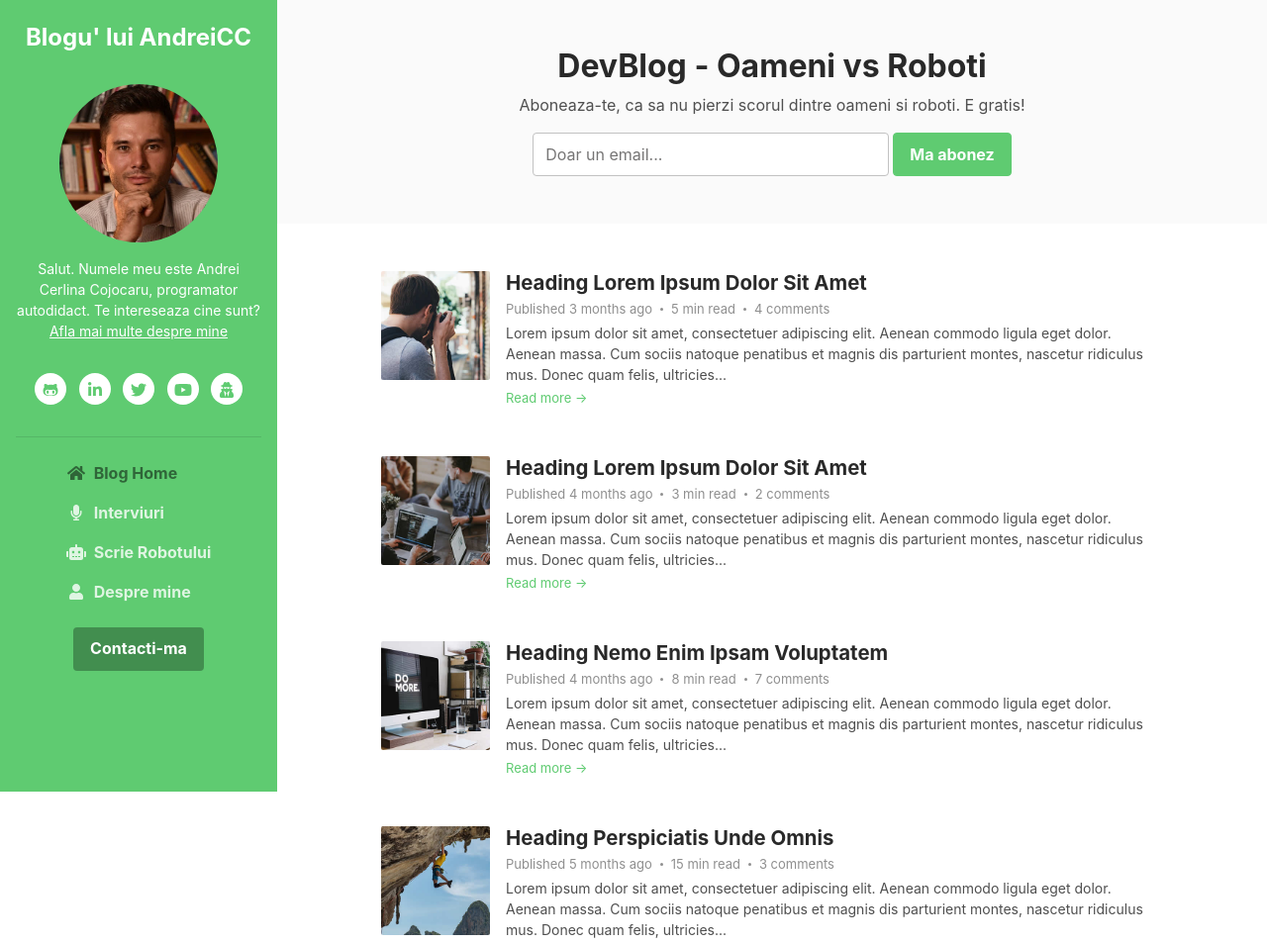
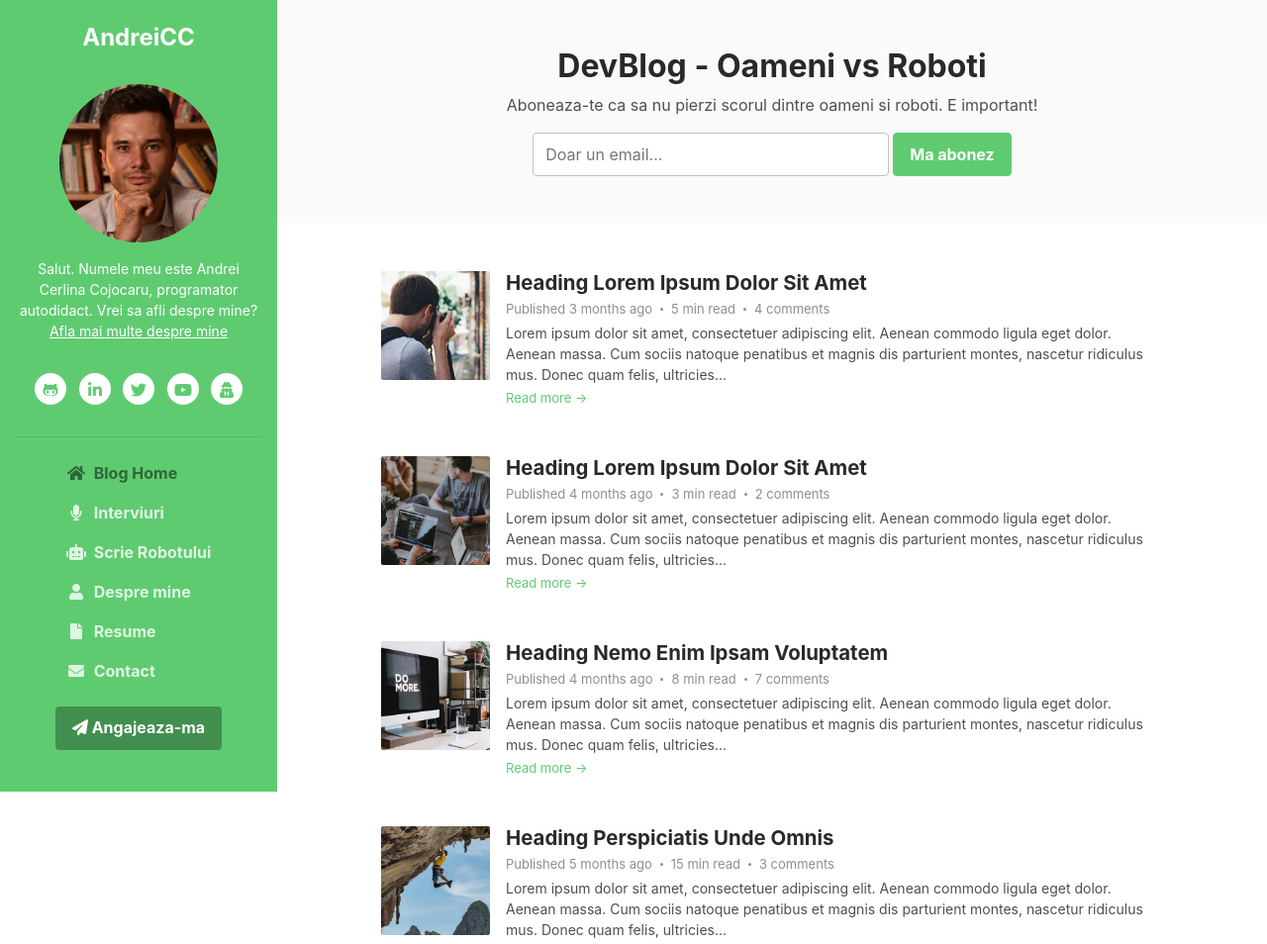
Before and after one commit to andreireporter13/Django-personal-blog, a Django app: page / in a window 1280 px wide. Shown: the top 954 px of the page at 99% size. Run offline with Django 4.2, Linux system fonts and the light colour scheme; some libraries are stand-ins or nearby versions.

Commit message:
added changes to frontend

```diff
--- a/app_personal_blog/human_blog/templates/human_blog/base.html
+++ b/app_personal_blog/human_blog/templates/human_blog/base.html
@@ -12,8 +12,8 @@
 <meta http-equiv="X-UA-Compatible" content="IE=edge">
 <meta name="viewport" content="width=device-width, initial-scale=1.0">
 <meta name="description" content="Blog Template">
-<meta name="author" content="Xiaoying Riley at 3rd Wave Media">
-<link rel="shortcut icon" href="favicon.ico">
+<meta name="author" content="Andrei Cerlina Cojocaru">
+<link rel="shortcut icon" href="{% static 'human_blog/assets/images/favicon.png' %}" type="image/x-icon">
 
 <!-- FontAwesome JS-->
 <script defer src="https://use.fontawesome.com/releases/v5.7.1/js/all.js" integrity="sha384-eVEQC9zshBn0rFj4+TU78eNA19HMNigMviK/PU/FFjLXqa/GKPgX58rvt5Z8PLs7" crossorigin="anonymous"></script>
@@ -26,7 +26,7 @@
 <body>
 
 <header class="header text-center">
-<h1 class="blog-name pt-lg-4 mb-0"><a href="index.html">Blogu' lui AndreiCC</a></h1>
+<h1 class="blog-name pt-lg-4 mb-0"><a href="index.html">AndreiCC</a></h1>
 
 <nav class="navbar navbar-expand-lg navbar-dark" >
 
@@ -40,7 +40,7 @@
 	    <!-- Profile photo and Data -->
 	    <img class="profile-image mb-3 rounded-circle mx-auto" src={% static 'human_blog/assets/images/profile.jpg' %} alt="image">
 
-	    <div class="bio mb-3">Salut. Numele meu este Andrei Cerlina Cojocaru, programator autodidact. Te intereseaza cine sunt?<br><a href="{% url 'about' %}">Afla mai multe despre mine</a></div><!--//bio-->
+	    <div class="bio mb-3">Salut. Numele meu este Andrei Cerlina Cojocaru, programator autodidact. Vrei sa afli despre mine?<br><a href="{% url 'about' %}">Afla mai multe despre mine</a></div><!--//bio-->
 
 	<ul class="social-list list-inline py-3 mx-auto">
 	    <li class="list-inline-item"><a href="https://github.com/andreireporter13" target="_blank"><i class="fab fa-github-alt fa-fw"></i></a></li>
@@ -65,10 +65,21 @@
 	    <li class="nav-item {% if request.resolver_match.url_name == 'about' %}active{% endif %}">
 		<a class="nav-link" href="{% url 'about' %}"><i class="fas fa-user fa-fw mr-2"></i>Despre mine</a>
 	    </li>
+	    <li class="nav-item {% if request.resolver_match.url_name == 'cv-resume' %}active{% endif %}">
+		<a class="nav-link" href="{% url 'cv-resume' %}"><i class="fas fa-file fa-fw mr-2"></i>Resume</a>
+	    </li>
+	     <li class="nav-item {% if request.resolver_match.url_name == 'contact' %}active{% endif %}">
+		<a class="nav-link" href="{% url 'about' %}"><i class="fas fa-envelope fa-fw mr-2"></i>Contact</a>
+	    </li>
 	</ul>
 
 	<div class="my-2 my-md-3">
-	<a class="btn btn-primary" href="" target="_blank">Contacti-ma</a>
+	<a class="btn btn-primary" href="#">
+         <svg class="svg-inline--fa fa-paper-plane me-2" aria-hidden="true" focusable="false" data-prefix="fas" data-icon="paper-plane" role="img" xmlns="http://www.w3.org/2000/svg" viewBox="0 0 512 512" data-fa-i2svg="">
+           <path fill="currentColor" d="M498.1 5.6c10.1 7 15.4 19.1 13.5 31.2l-64 416c-1.5 9.7-7.4 18.2-16 23s-18.9 5.4-28 1.6L284 427.7l-68.5 74.1c-8.9 9.7-22.9 12.9-35.2 8.1S160 493.2 160 480V396.4c0-4 1.5-7.8 4.2-10.7L331.8 202.8c5.8-6.3 5.6-16-.4-22s-15.7-6.4-22-.7L106 360.8 17.7 316.6C7.1 311.3.3 300.7 0 288.9s5.9-22.8 16.1-28.7l448-256c10.7-6.1 23.9-5.5 34 1.4z"></path>
+         </svg>
+         Angajeaza-ma
+       </a>
 
 	</div>
     </div>
--- a/app_personal_blog/human_blog/templates/human_blog/blog_list.html
+++ b/app_personal_blog/human_blog/templates/human_blog/blog_list.html
@@ -2,14 +2,14 @@
 {% load static %}
 
 {% block title %}
-  <title>Blogs</title>
+  <title>Blogu' lui AndreiCC</title>
 {% endblock %}
 
 {% block content %}
 	    <section class="cta-section theme-bg-light py-5">
 		    <div class="container text-center">
 			    <h2 class="heading">DevBlog - Oameni vs Roboti</h2>
-			    <div class="intro">Aboneaza-te, ca sa nu pierzi scorul dintre oameni si roboti. E gratis!</div>
+			    <div class="intro">Aboneaza-te ca sa nu pierzi scorul dintre oameni si roboti. E important!</div>
 			    <form class="signup-form form-inline justify-content-center pt-3">
                     <div class="form-group">
                         <label class="sr-only" for="semail">Your email</label>
--- a/app_personal_blog/human_blog/urls.py
+++ b/app_personal_blog/human_blog/urls.py
@@ -9,6 +9,7 @@ from . import views
 
 urlpatterns = [
     path('', views.HomePageView.as_view(), name="home"),
-    path('oamenii-din-blog/', views.HomePageView.as_view(), name="home"),
     path('despre-mine', views.AboutPageView.as_view(), name="about"),
+    path('cv-resume', views.CVResumePageView.as_view(), name="cv-resume"),
+
 ]
--- a/app_personal_blog/human_blog/views.py
+++ b/app_personal_blog/human_blog/views.py
@@ -14,5 +14,9 @@ class AboutPageView(TemplateView):
     template_name = 'human_blog/about.html'
 
 
+class CVResumePageView(TemplateView):
+    template_name = 'human_blog/resume.html'
+
+
 # View for blog_post
 # And for get in touch ---> Make a contact page!
```
Also changed, not shown: app_personal_blog/human_blog/templates/human_blog/resume.html (added, +10 -0 lines), app_personal_blog/human_blog/static/human_blog/assets/images/favicon.png (added).
